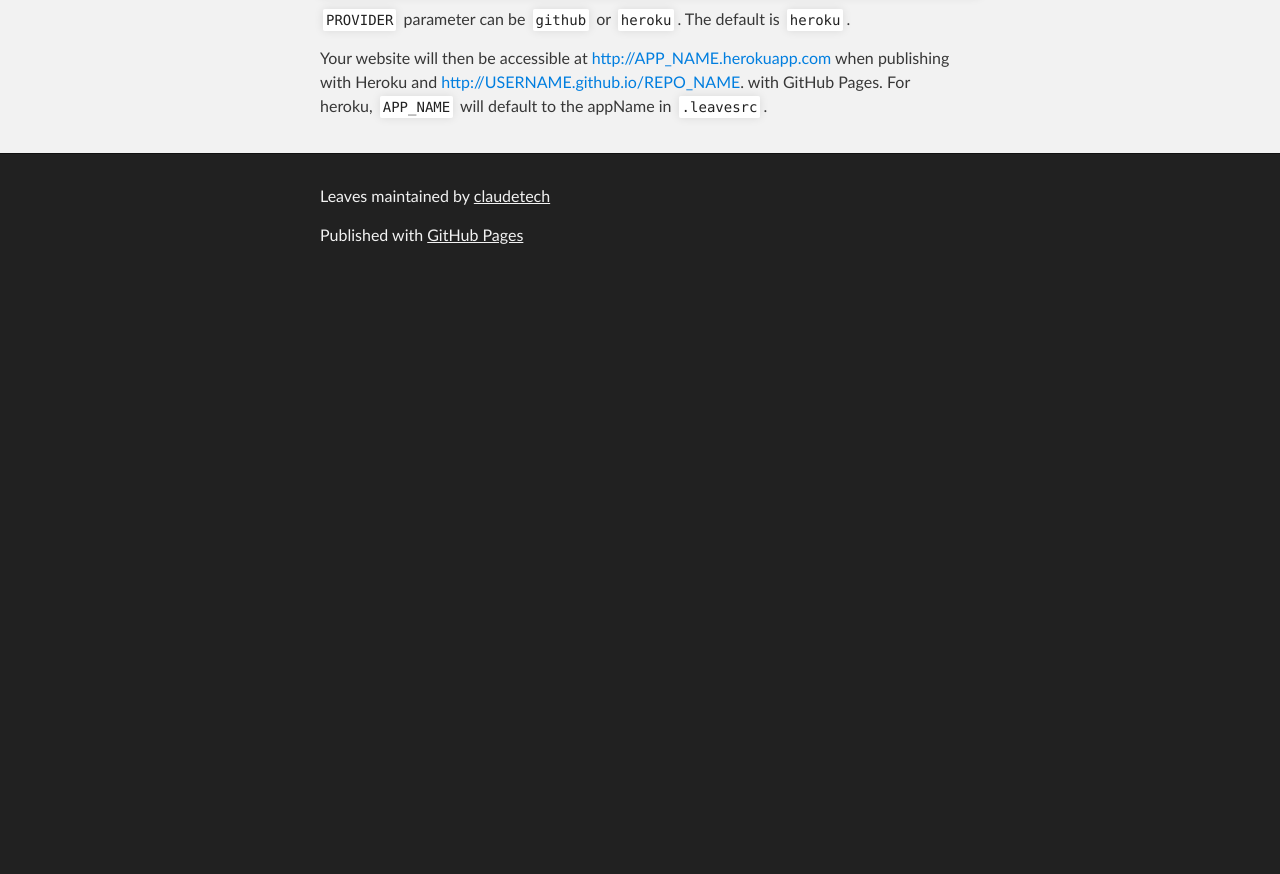
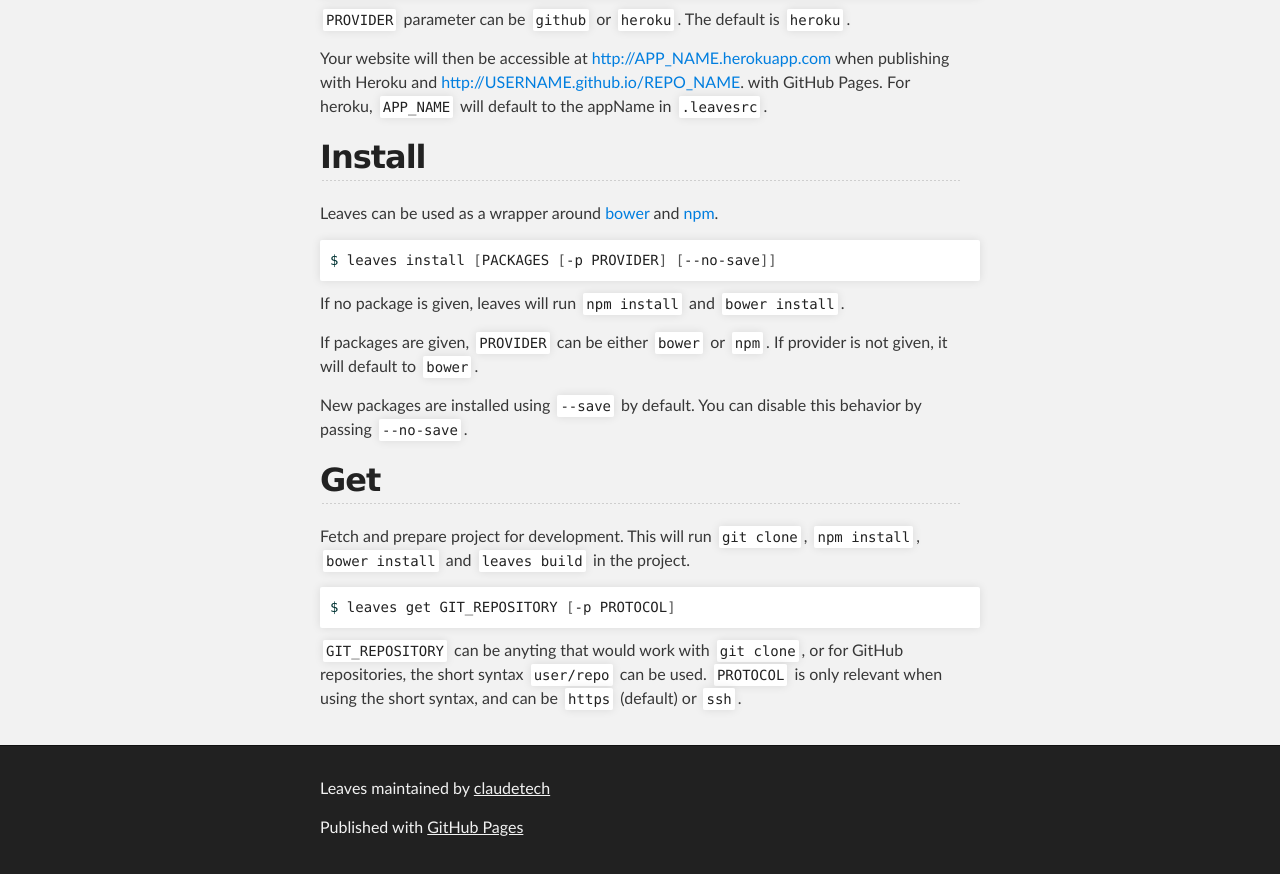
Before and after one commit to claudetech/leaves, a plain HTML site: page index.html in a window 1280 px wide. Shown: the part 2523-3397 px from the top of the page. Before the commit the page ends 2805 px from the top, so only its background shows below. Drawn offline with Linux system fonts and the light colour scheme.

```diff
--- a/index.html
+++ b/index.html
@@ -156,6 +156,36 @@
 
 <p>Your website will then be accessible at <a href="http://APP_NAME.herokuapp.com">http://APP_NAME.herokuapp.com</a> when publishing with Heroku and <a href="http://USERNAME.github.io/REPO_NAME">http://USERNAME.github.io/REPO_NAME</a>. with GitHub Pages.
 For heroku, <code>APP_NAME</code> will default to the appName in <code>.leavesrc</code>.</p>
+
+<h2>
+<a name="install" class="anchor" href="#install"><span class="octicon octicon-link"></span></a>Install</h2>
+
+<p>Leaves can be used as a wrapper around <a href="http://bower.io/">bower</a> and <a href="https://www.npmjs.org/">npm</a>.</p>
+
+<div class="highlight highlight-sh"><pre><span class="nv">$ </span>leaves install <span class="o">[</span>PACKAGES <span class="o">[</span>-p PROVIDER<span class="o">]</span> <span class="o">[</span>--no-save<span class="o">]]</span>
+</pre></div>
+
+<p>If no package is given, leaves will run <code>npm install</code> and <code>bower install</code>.</p>
+
+<p>If packages are given, <code>PROVIDER</code> can be either <code>bower</code> or <code>npm</code>. If provider is not given, it will default to <code>bower</code>.</p>
+
+<p>New packages are installed using <code>--save</code> by default. You can disable this
+behavior by passing <code>--no-save</code>.</p>
+
+<h2>
+<a name="get" class="anchor" href="#get"><span class="octicon octicon-link"></span></a>Get</h2>
+
+<p>Fetch and prepare project for development.
+This will run <code>git clone</code>, <code>npm install</code>, <code>bower install</code> and <code>leaves build</code>
+in the project.</p>
+
+<div class="highlight highlight-sh"><pre><span class="nv">$ </span>leaves get GIT_REPOSITORY <span class="o">[</span>-p PROTOCOL<span class="o">]</span>
+</pre></div>
+
+<p><code>GIT_REPOSITORY</code> can be anyting that would work with <code>git clone</code>,
+or for GitHub repositories, the short syntax <code>user/repo</code> can be used.
+<code>PROTOCOL</code> is only relevant when using the short syntax, and can be
+<code>https</code> (default) or <code>ssh</code>.</p>
       </section>
     </div>
 
```
Also changed, not shown: params.json (+1 -1 lines).
